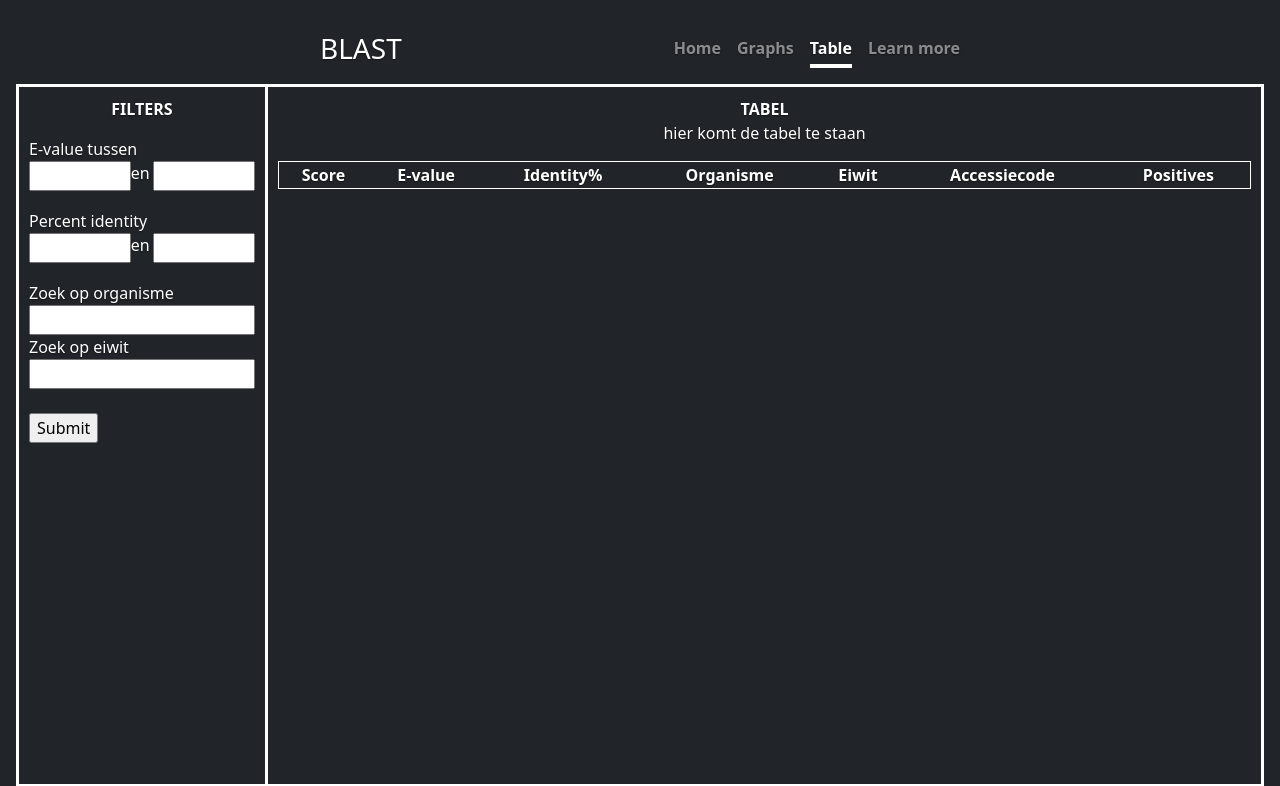
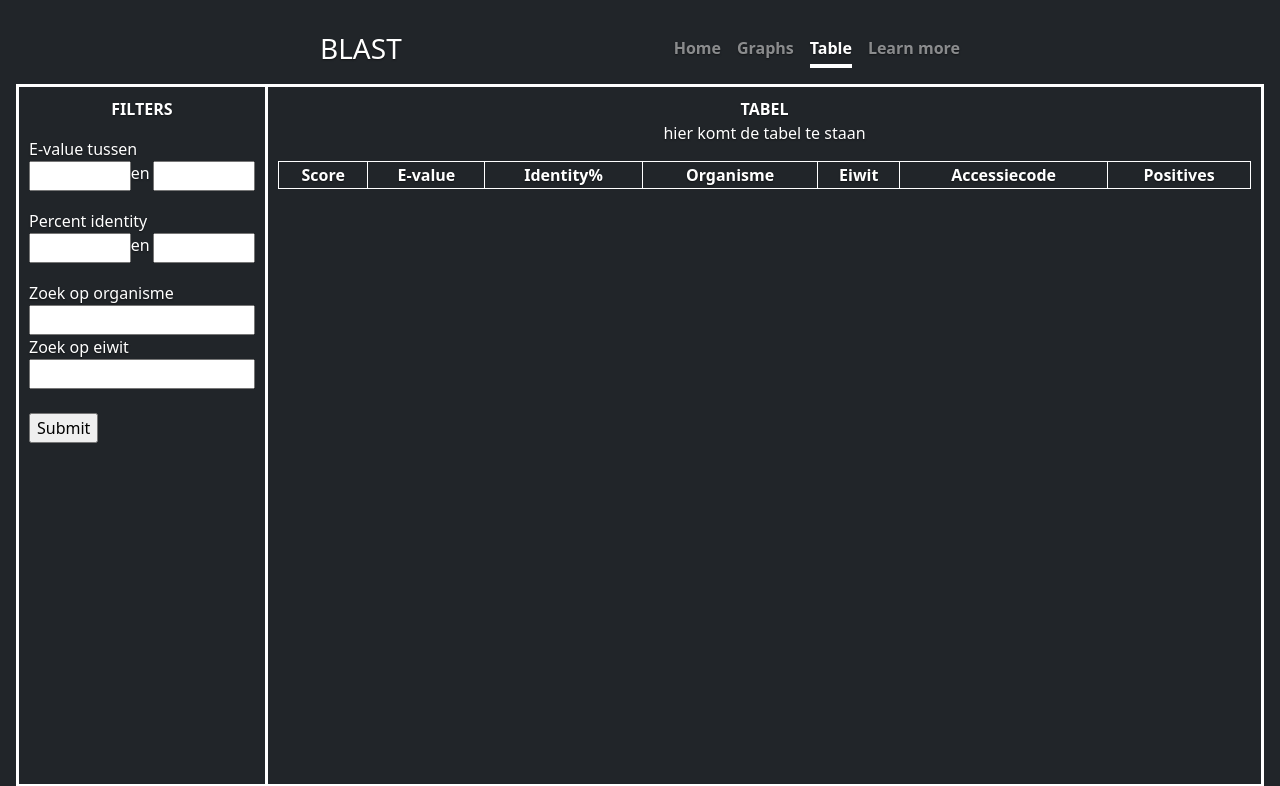
Before and after one commit to NickPolderHAN/Periode_4_project, a Flask app: page /database_inladen in a window 1280 px wide. Shown: the top 786 px of the page. Run offline with Flask 2, Linux system fonts and the light colour scheme; lists and menus that the app fills with data are empty; some libraries are stand-ins or nearby versions.

Commit message:
borders aan de tabel toegevoegd.

```diff
--- a/templates/table.html
+++ b/templates/table.html
@@ -74,23 +74,23 @@
                 <p>hier komt de tabel te staan</p>
                 <table class="tabelresultaat">
                     <tr>
-                        <th>Score</th>
-                        <th>E-value</th>
-                        <th>Identity%</th>
-                        <th>Organisme</th>
-                        <th>Eiwit</th>
-                        <th>Accessiecode</th>
-                        <th>Positives</th>
+                        <th class="tabelresultaat">Score</th>
+                        <th class="tabelresultaat">E-value</th>
+                        <th class="tabelresultaat">Identity%</th>
+                        <th class="tabelresultaat">Organisme</th>
+                        <th class="tabelresultaat">Eiwit</th>
+                        <th class="tabelresultaat">Accessiecode</th>
+                        <th class="tabelresultaat">Positives</th>
                     </tr>
                     {% for x in data %}
                     <tr>
-                        <td>{{x[0]}}</td>
-                        <td>{{x[1]}}</td>
-                        <td>{{x[2]}}</td>
-                        <td>{{x[3]}}</td>
-                        <td>{{x[4]}}</td>
-                        <td>{{x[5]}}</td>
-                        <td>{{x[6]}}</td>
+                        <td class="tabelresultaat">{{x[0]}}</td>
+                        <td class="tabelresultaat">{{x[1]}}</td>
+                        <td class="tabelresultaat">{{x[2]}}</td>
+                        <td class="tabelresultaat">{{x[3]}}</td>
+                        <td class="tabelresultaat">{{x[4]}}</td>
+                        <td class="tabelresultaat">{{x[5]}}</td>
+                        <td class="tabelresultaat">{{x[6]}}</td>
                     </tr>
                     {% endfor %}
                 </table>
```
